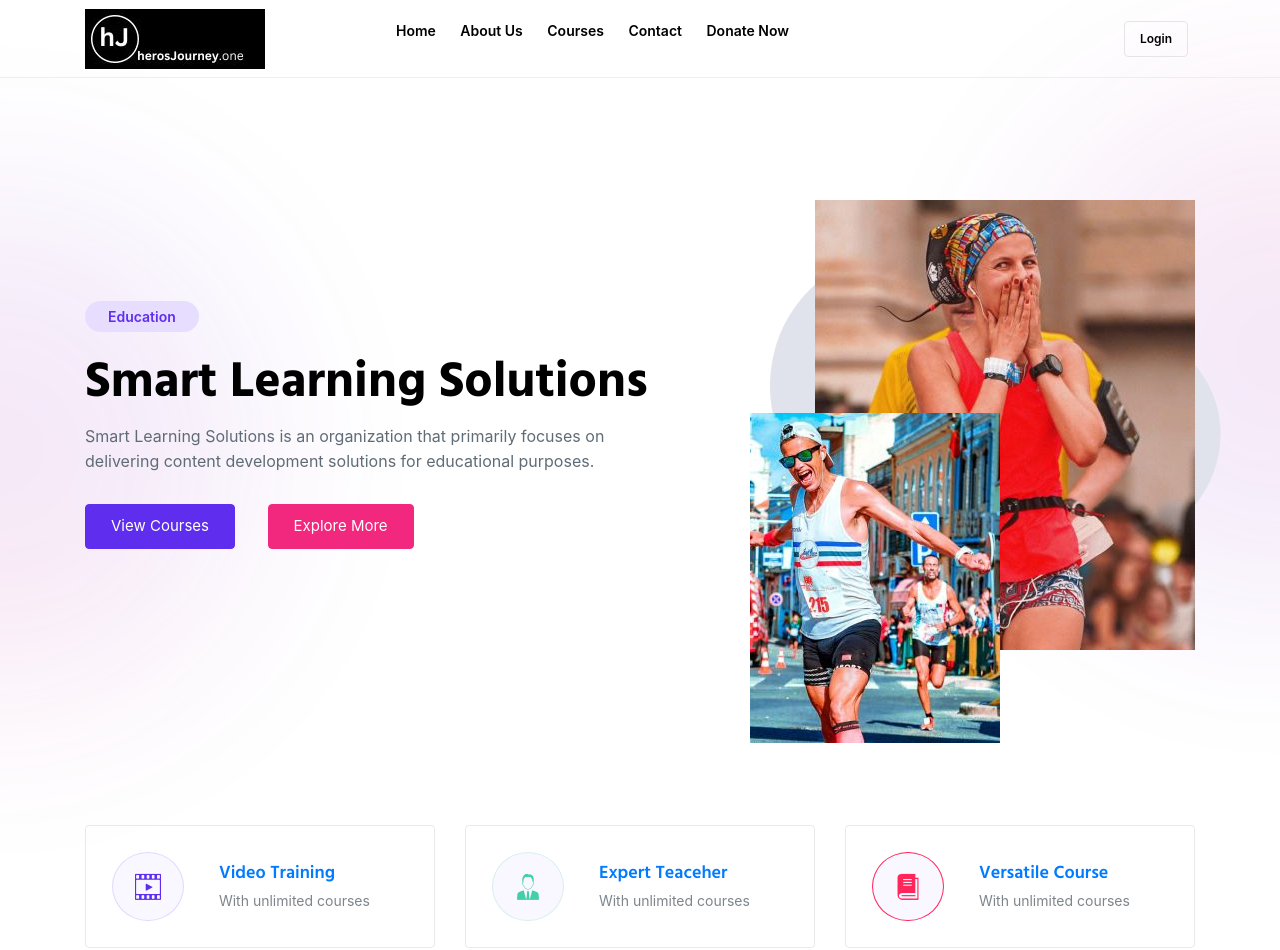
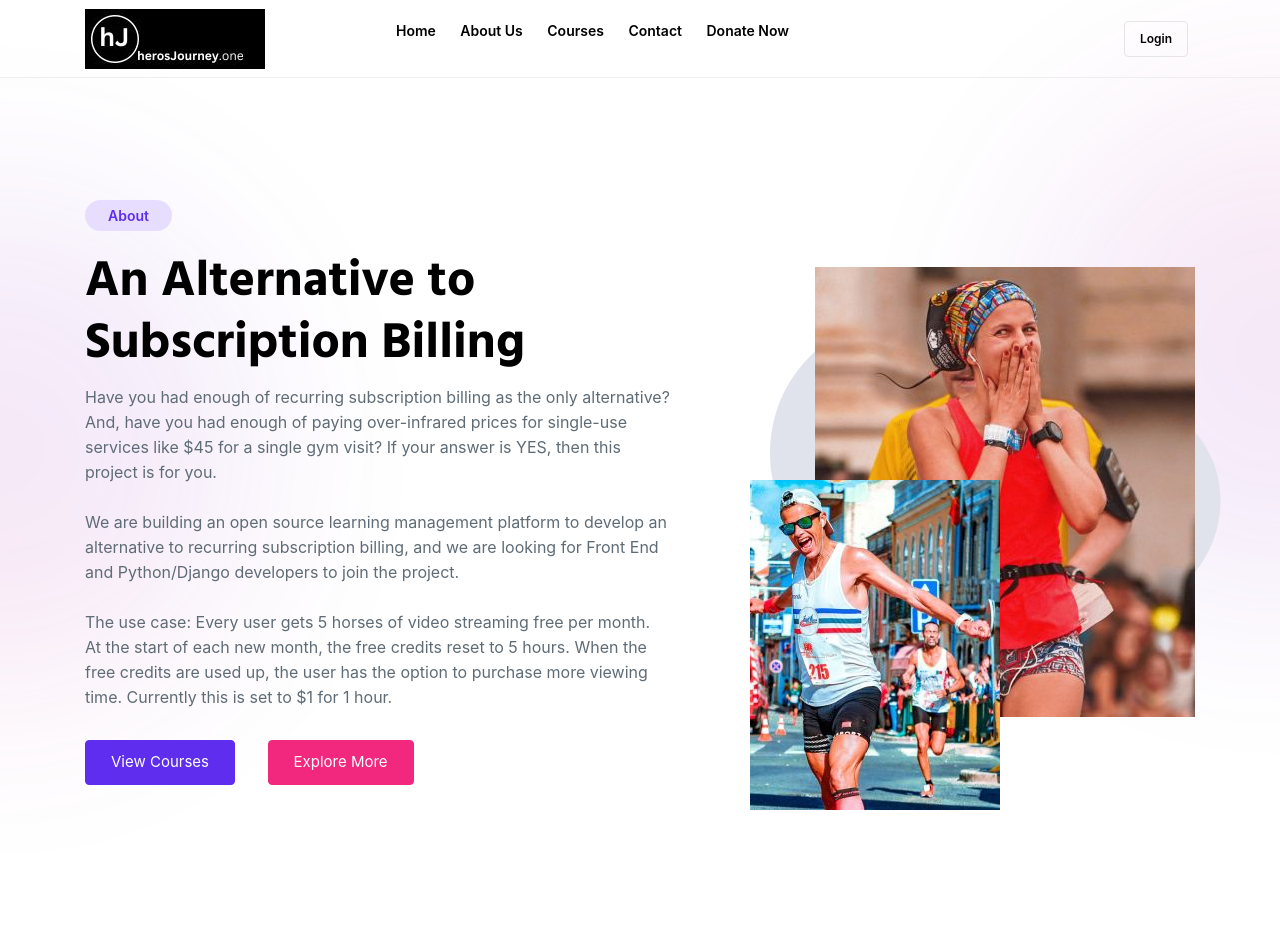
Before and after one commit to epifeni/herosjourney.one_private, a Django app: page / in a window 1280 px wide. Shown: the top 950 px of the page. Run offline with Django 3.2, Linux system fonts and the light colour scheme; data comes from the database, SQL or seed files in the repository; some libraries are stand-ins or nearby versions.

Commit message:
Home page about description

```diff
--- a/base/templates/base/index.html
+++ b/base/templates/base/index.html
@@ -84,16 +84,16 @@
         <div class="col-xl-7 col-lg-7 col-md-12 col-12" data-aos="fade-up">
           <div class="educationarea__wrapper">
             <div class="educationarea__button">
-              <div class="default__small__button">Education</div>
+              <div class="default__small__button">About</div>
             </div>
             <div class="educationarea__heading">
-              <h2>Smart Learning Solutions</h2>
+              <h2>An Alternative to Subscription Billing</h2>
             </div>
             <div class="educationarea__content">
               <p>
-                Smart Learning Solutions is an organization that primarily
-                focuses on delivering content development solutions for
-                educational purposes.
+                Have you had enough of recurring subscription billing as the only alternative? And, have you had enough of paying over-infrared prices for single-use services like $45 for a single gym visit? If your answer is YES, then this project is for you.<br><br>
+                We are building an open source learning management platform to develop an alternative to recurring subscription billing, and we are looking for Front End and Python/Django developers to join the project.<br><br>
+                The use case: Every user gets 5 horses of video streaming free per month. At the start of each new month,  the free credits reset to 5 hours. When the free credits are used up, the user has the option to purchase more viewing time. Currently this is set to $1 for 1 hour.
               </p>
             </div>
             <div class="hreobannerarea__button__2">
```
Also changed, not shown: 1 other file.
